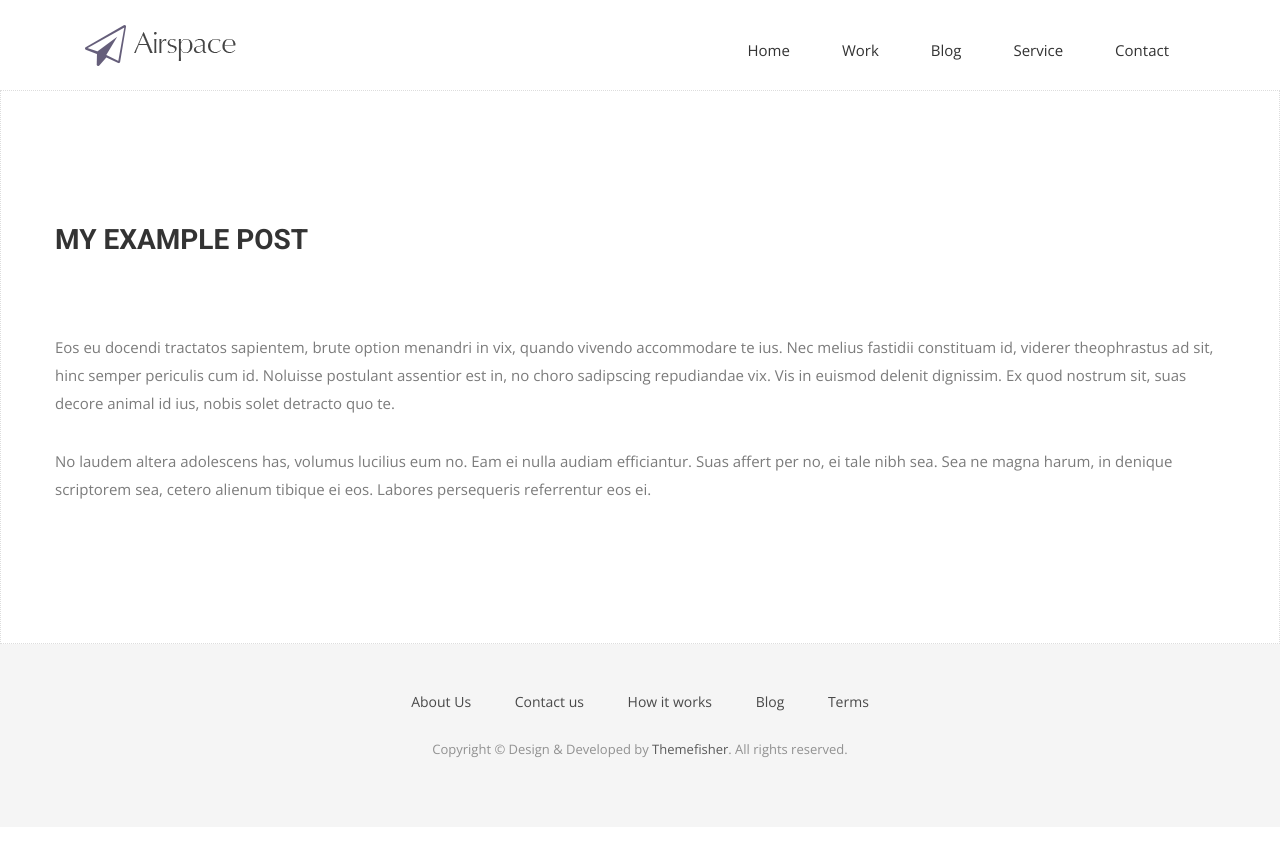
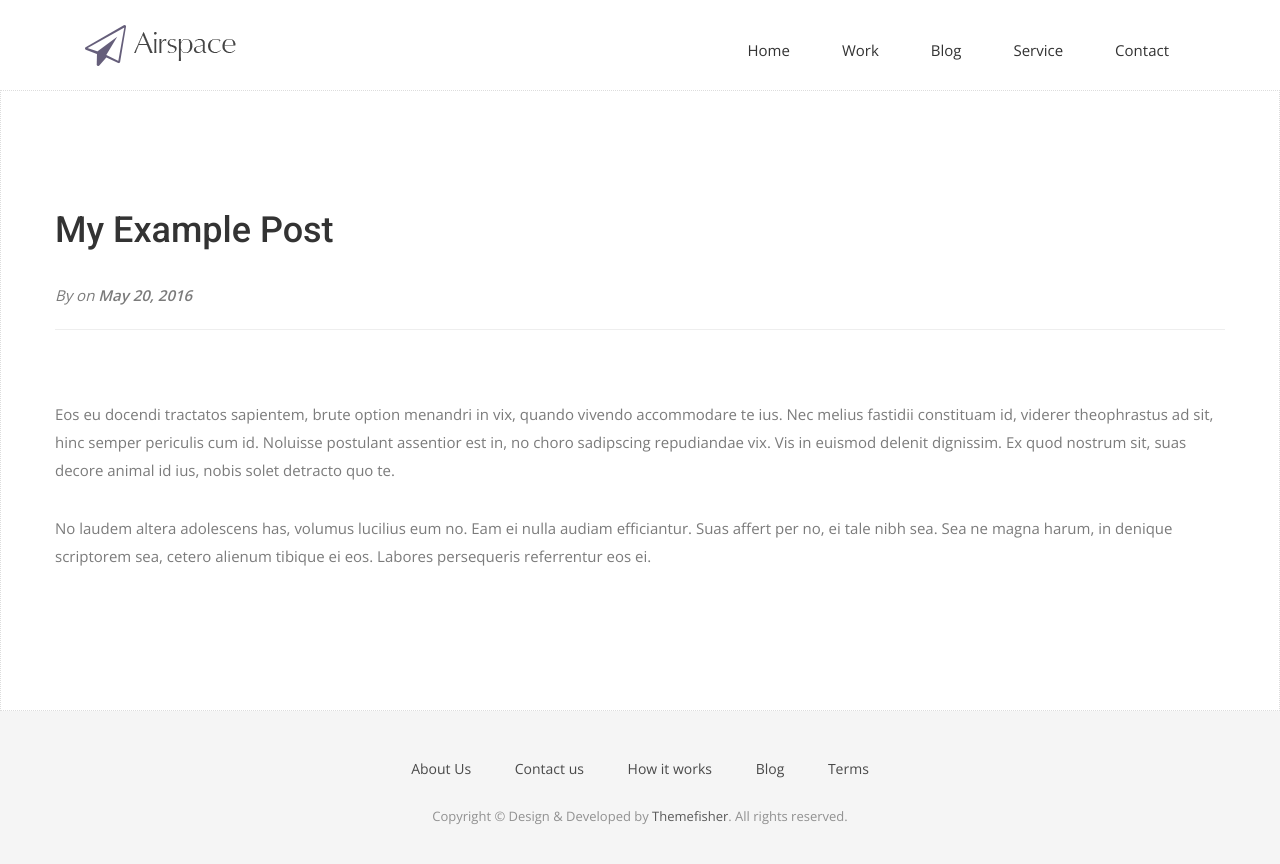
Before and after one commit to mullender/try-pages, a Jekyll site: the page built from _posts/2016-05-20-my-example-post.md, in a window 1280 px wide. Shown: the top 864 px of the page. Built offline with Jekyll 4.4.1, drawn with Linux system fonts in a browser that asks for light colours; nearby versions of some CDN libraries; some web fonts are replaced.

Commit message:
Add prettier post title for post.html

```diff
--- a/_layouts/post.html
+++ b/_layouts/post.html
@@ -9,10 +9,11 @@ layout: page
       <div class="row">
         <div>
           <div class="block">
-            <div class="section-title">
-              <h2>{{ page.title }}</h2>
-              <p>{{ page.subtitle }}</p>
+            <h1>{{ page.title }}</h1>
+            <div class="post-info-wrapper">
+              <p class="italic">By <span class="bold">{{ page.author }}</span> on <span class="bold">{{ page.date | date: "%B %-d, %Y" }}</span></p>
             </div>
+            <hr />
             <p>{{ content }}</p>
           </div>
         </div><!-- .col-md-7 close -->
--- a/css/style.css
+++ b/css/style.css
@@ -7,3 +7,7 @@
  .italic {
    font-style: italic;
  }
+
+ .bold {
+   font-weight: bold;
+ }
```
